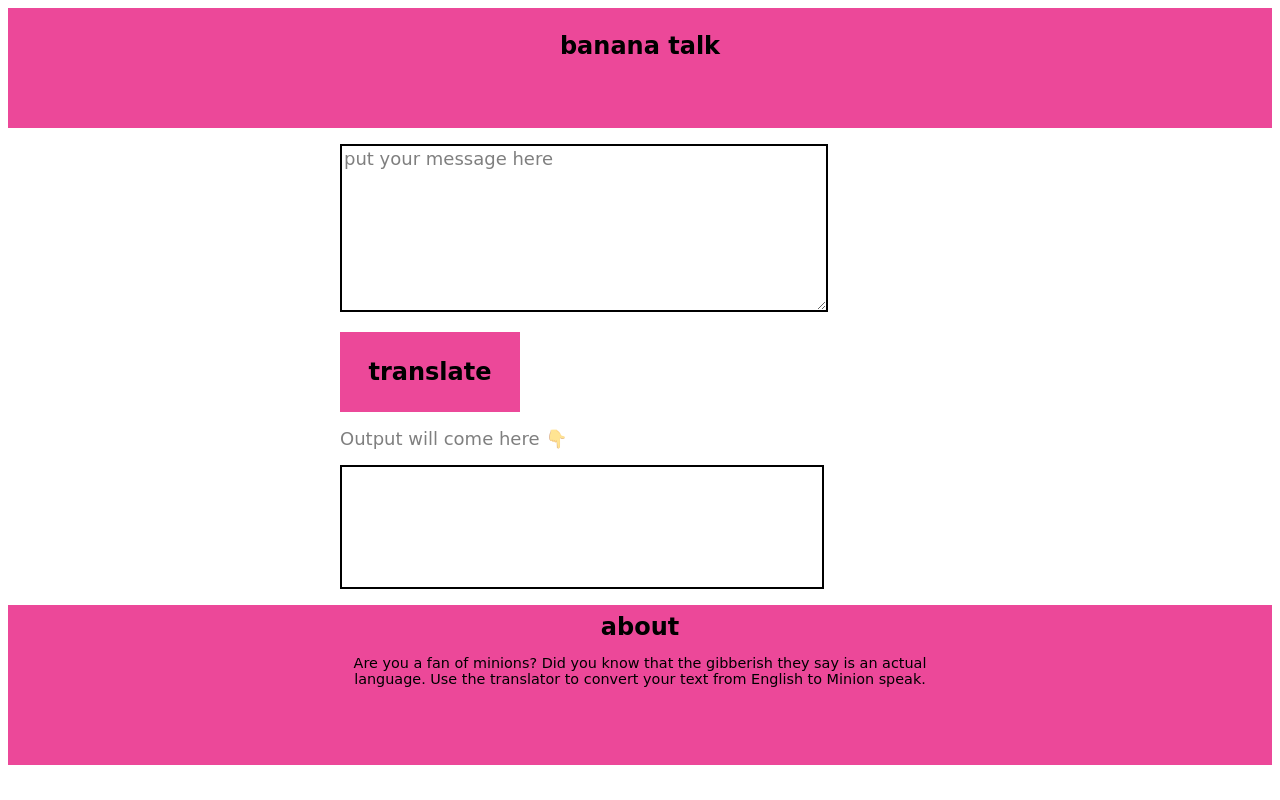
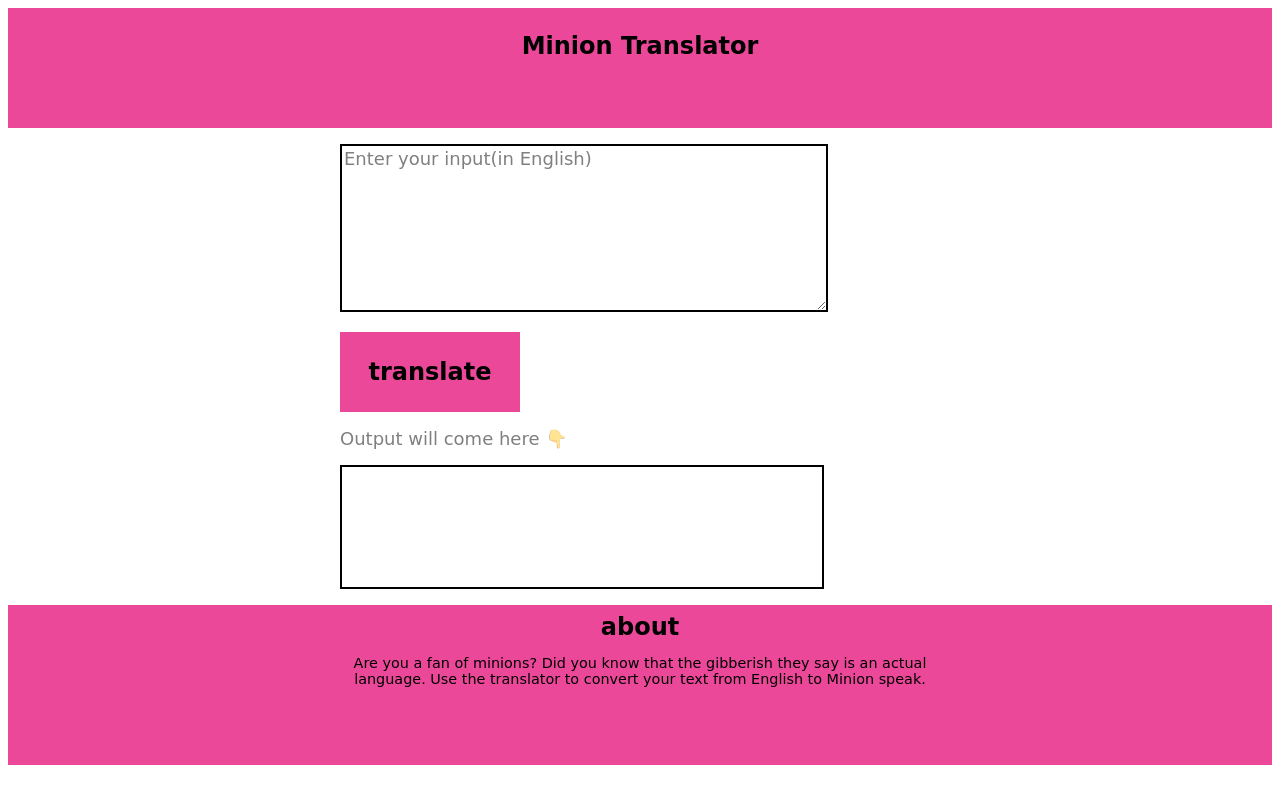
Before and after one commit to Jyotipal29/neogcamp-banana-speak, a plain HTML site: page index.html in a window 1280 px wide. Drawn offline with Linux system fonts and the light colour scheme.

Commit message:
title updated

```diff
--- a/index.html
+++ b/index.html
@@ -4,15 +4,15 @@
     <meta charset="UTF-8">
     <meta name="viewport" content="width=device-width, initial-scale=1.0">
     <link href ="style.css" rel ="stylesheet"/>
-    <title>Banana Speak</title>
+    <title>Minion Translation</title>
 
 </head>
 <body>
     <nav class =" nav-class">
-        <div class ="heading">banana talk</div>
+        <div class ="heading">Minion Translator</div>
     </nav>
     <div class ="container-center">
-        <textarea id ="txt-input" placeholder="put your message here "></textarea>
+        <textarea id ="txt-input" placeholder="Enter your input(in English) "></textarea>
         <button id ="btn-translate">translate</button>
        <div class ="show-here">Output will come here 👇</div>
         <div id ="output"></div>
```
